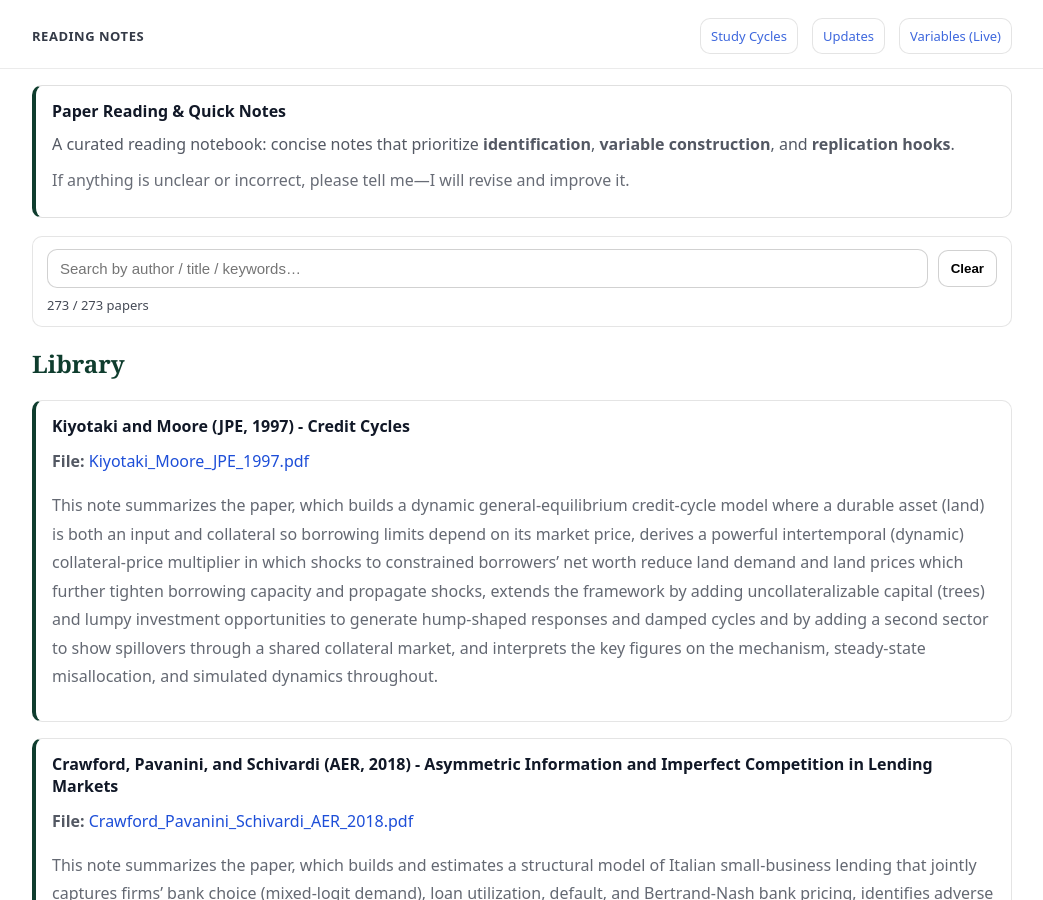
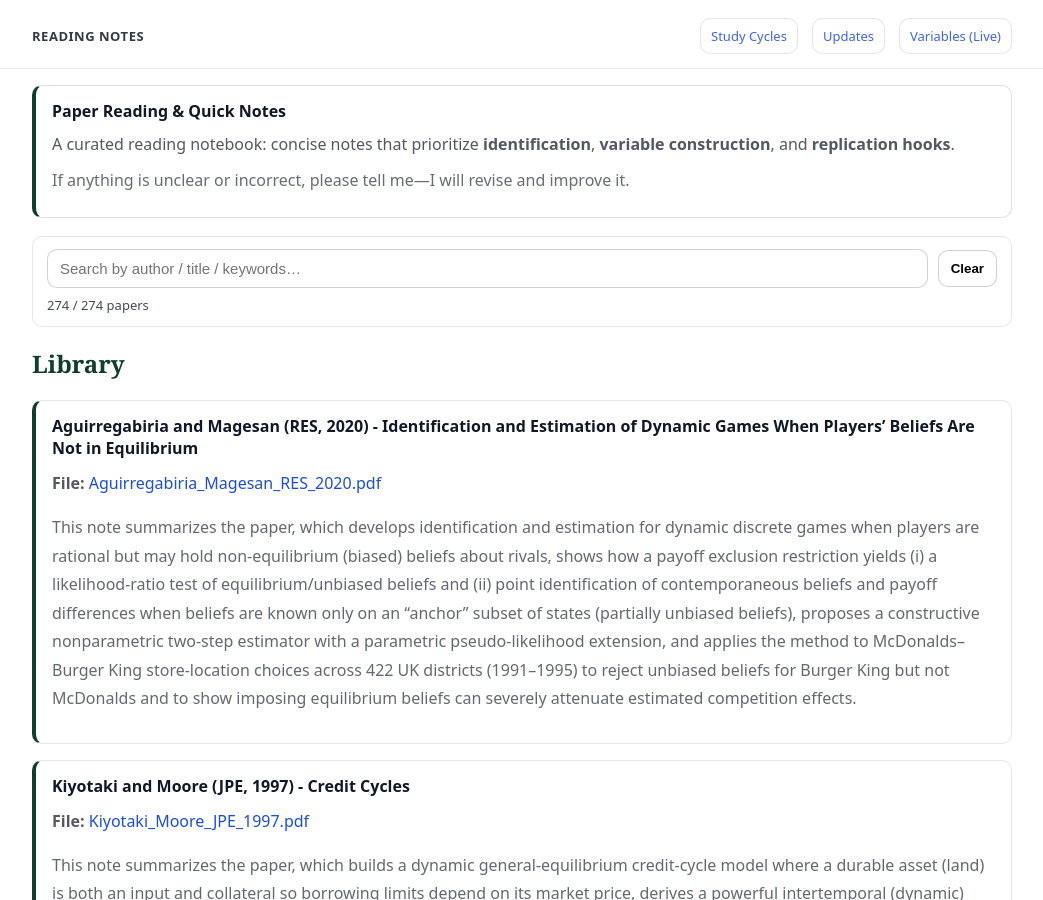
Before and after one commit to yaxinzn/study-archive, a Jekyll site: the page built from reading/index.md, in a window 1280 px wide and 900 px high. Shown: the whole window, without its empty margins (118-1161 px from the left). Built offline with Jekyll 4.4.1, drawn with Linux system fonts in a browser that asks for light colours.

Commit message:
Reading: add/update Aguirregabiria_Magesan_RES_2020.pdf

```diff
--- a/_data/reading.yml
+++ b/_data/reading.yml
@@ -1,3 +1,7 @@
+- title: "Aguirregabiria and Magesan (RES, 2020) - Identification and Estimation of Dynamic Games When Players’ Beliefs Are Not in Equilibrium"
+  file: "Aguirregabiria_Magesan_RES_2020.pdf"
+  desc: "This note summarizes the paper, which develops identification and estimation for dynamic discrete games when players are rational but may hold non-equilibrium (biased) beliefs about rivals, shows how a payoff exclusion restriction yields (i) a likelihood-ratio test of equilibrium/unbiased beliefs and (ii) point identification of contemporaneous beliefs and payoff differences when beliefs are known only on an “anchor” subset of states (partially unbiased beliefs), proposes a constructive nonparametric two-step estimator with a parametric pseudo-likelihood extension, and applies the method to McDonalds–Burger King store-location choices across 422 UK districts (1991–1995) to reject unbiased beliefs for Burger King but not McDonalds and to show imposing equilibrium beliefs can severely attenuate estimated competition effects."
+
 - title: "Kiyotaki and Moore (JPE, 1997) - Credit Cycles"
   file: "Kiyotaki_Moore_JPE_1997.pdf"
   desc: "This note summarizes the paper, which builds a dynamic general-equilibrium credit-cycle model where a durable asset (land) is both an input and collateral so borrowing limits depend on its market price, derives a powerful intertemporal (dynamic) collateral-price multiplier in which shocks to constrained borrowers’ net worth reduce land demand and land prices which further tighten borrowing capacity and propagate shocks, extends the framework by adding uncollateralizable capital (trees) and lumpy investment opportunities to generate hump-shaped responses and damped cycles and by adding a second sector to show spillovers through a shared collateral market, and interprets the key figures on the mechanism, steady-state misallocation, and simulated dynamics throughout."
```
Also changed, not shown: 1 other file.
